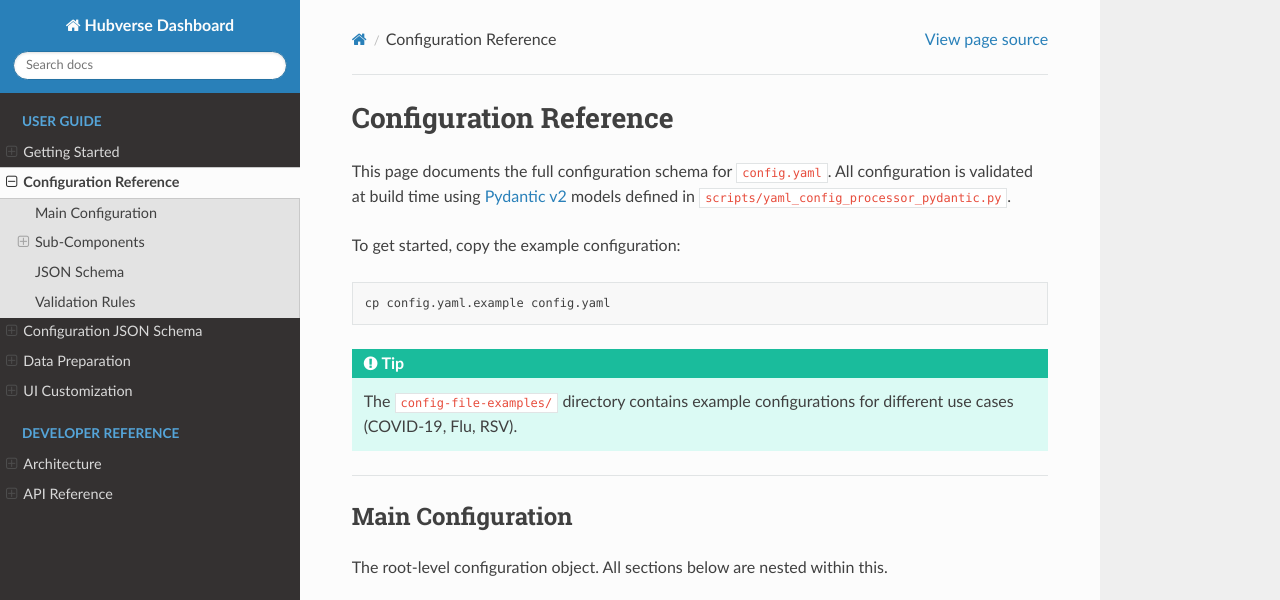
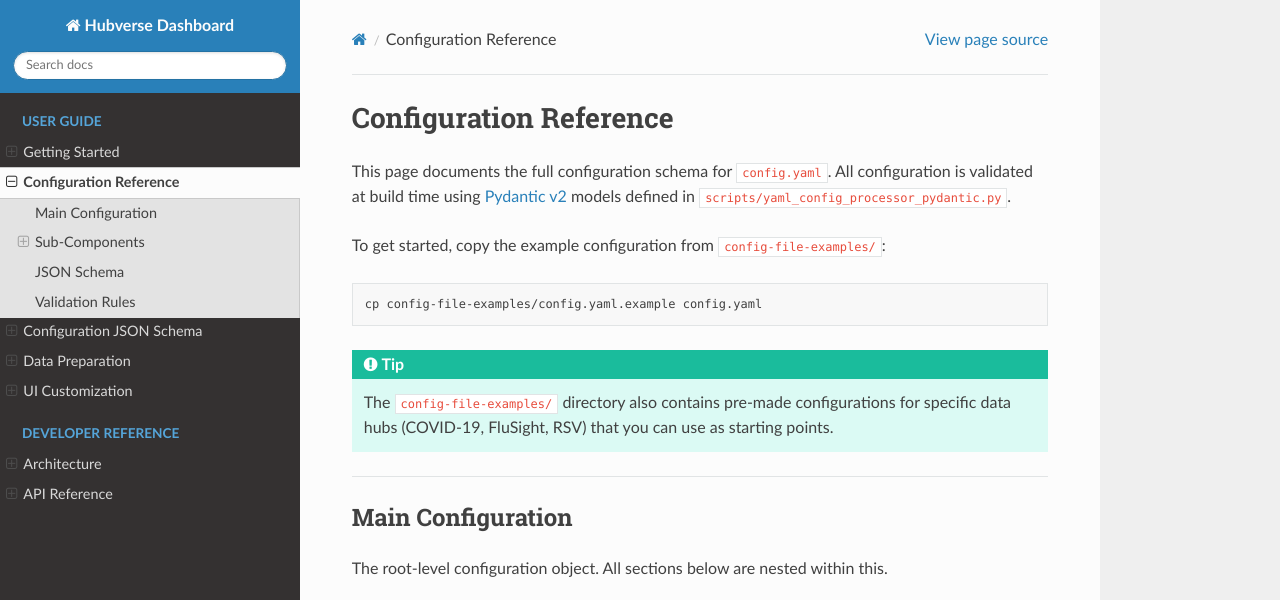
Before and after one commit to mobs-lab/hubverse-dashboards, a Sphinx documentation site: the page built from docs/source/configuration.md, in a window 1280 px wide and 900 px high, cut to the strip 0-600 px from the top of the window. Built offline with Sphinx 7.4.7 and the Read the Docs theme 3.1.0, drawn with Linux system fonts in a browser that asks for light colours.

Commit message:
Simplification of example config yaml file

````diff
--- a/docs/source/configuration.md
+++ b/docs/source/configuration.md
@@ -2,14 +2,14 @@
 
 This page documents the full configuration schema for `config.yaml`. All configuration is validated at build time using [Pydantic v2](https://docs.pydantic.dev/) models defined in `scripts/yaml_config_processor_pydantic.py`.
 
-To get started, copy the example configuration:
+To get started, copy the example configuration from `config-file-examples/`:
 
 ```bash
-cp config.yaml.example config.yaml
+cp config-file-examples/config.yaml.example config.yaml
 ```
 
 ```{tip}
-The `config-file-examples/` directory contains example configurations for different use cases (COVID-19, Flu, RSV).
+The `config-file-examples/` directory also contains pre-made configurations for specific data hubs (COVID-19, FluSight, RSV) that you can use as starting points.
 ```
 
 ---
````
Also changed, not shown: README.md (+39 -16 lines), docs/source/getting_started.md (+4 -2 lines), 5 other files.
